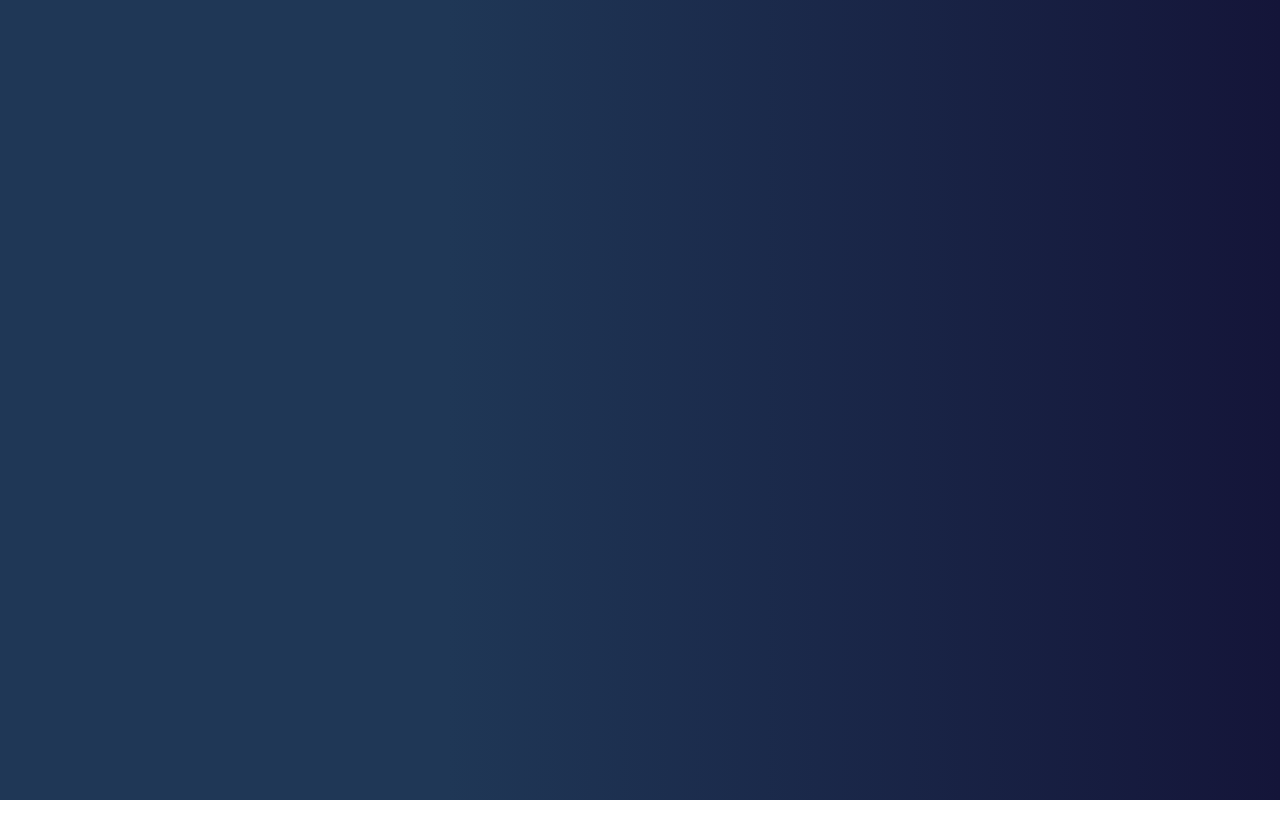
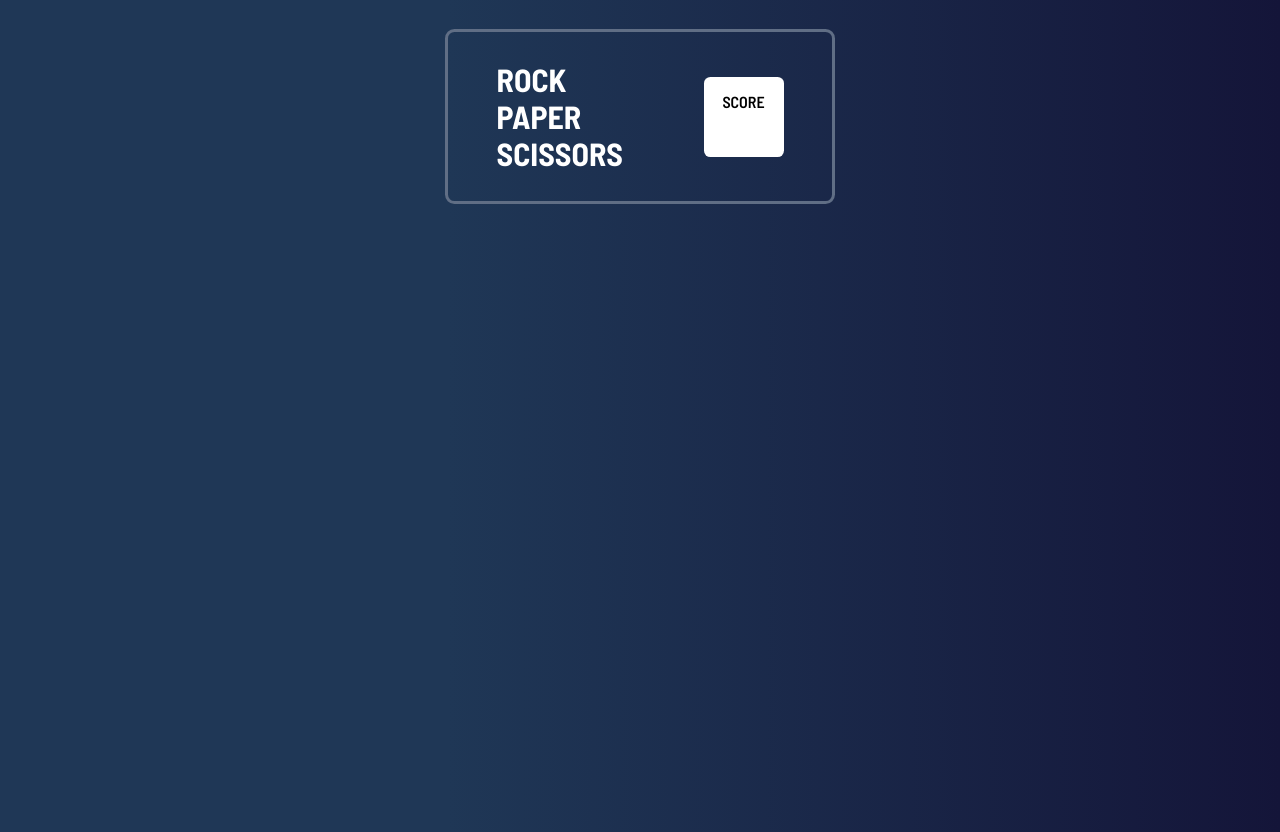
Before and after one commit to JoseAlvarezMartinez/rock-paper-scissors-game, a React (Create React App) app: page / in a window 1280 px wide. Before the commit the page ends 800 px from the top, so only its background shows below. Built offline with nearby package versions, Linux system fonts and the light colour scheme.

Commit message:
--Score Header--

```diff
--- a/src/App.jsx
+++ b/src/App.jsx
@@ -1,8 +1,9 @@
-import logo from './logo.svg';
+import Header from "./components/Header";
 
 function App() {
   return (
     <>
+      <Header />
     </>
   );
 }
--- /dev/null
+++ b/src/components/Header.jsx
@@ -0,0 +1,18 @@
+import React from "react";
+
+const Header = () => {
+  return (
+    <header>
+      {" "}
+      <h1>
+        {"rock".toUpperCase()} <span>{"paper".toUpperCase()}</span>
+        <span>{"scissors".toUpperCase()}</span>
+      </h1>
+      <div className="score-card">
+        <p>{"score".toUpperCase()}</p>
+      </div>
+    </header>
+  );
+};
+
+export default Header;
--- a/src/index.css
+++ b/src/index.css
@@ -10,3 +10,32 @@ body {
     rgba(20, 21, 57, 1) 100%
   );
 }
+header {
+
+  display: flex;
+  align-items: center;
+  justify-content: space-evenly;
+  padding: .5rem 2rem;
+  width: 20rem;
+  margin: 0 auto;
+  outline: 0.2rem solid hsl(217, 16%, 45%);
+  border-radius: 0.4rem;
+  margin-top: 2rem;
+}
+h1 {
+  color: #fff;
+  display: flex;
+  flex-direction: column;
+  justify-content: center;
+  margin-right: 4rem;
+}
+
+.score-card {
+  background-color: #fff;
+  height: 5rem;
+  width: 5rem;
+  border-radius: 0.4rem;
+}
+.score-card p {
+  text-align: center;
+}
```
Also changed, not shown: 1 other file (tests, documents, lock files or other folders).
